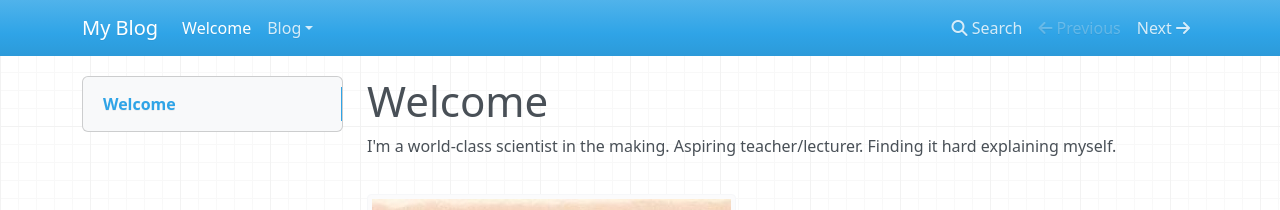
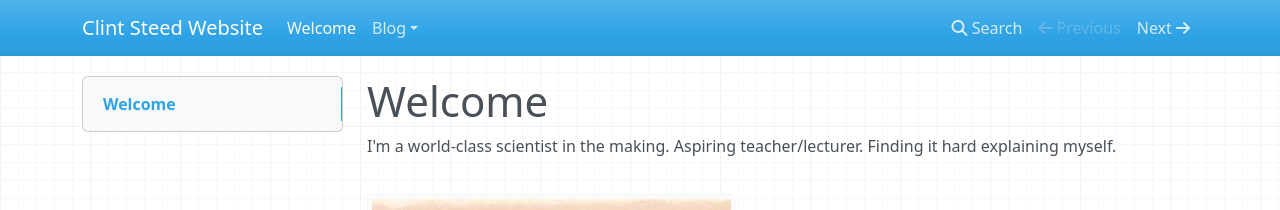
Before and after one commit to Steedalion/Blog, an MkDocs documentation site: the page built from docs/index.md, in a window 1280 px wide. Shown: the top 210 px of the page. Built offline with MkDocs 1.6.1, drawn with Linux system fonts in a browser that asks for light colours; nearby versions of some CDN libraries.

Commit message:
Quick push via script.

```diff
--- a/mkdocs.yml
+++ b/mkdocs.yml
@@ -1 +1 @@
-site_name: My Blog
+site_name: Clint Steed Website
```
